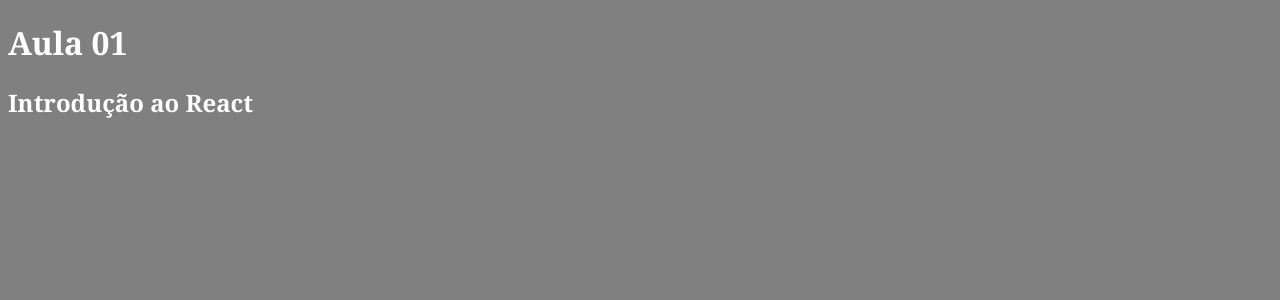
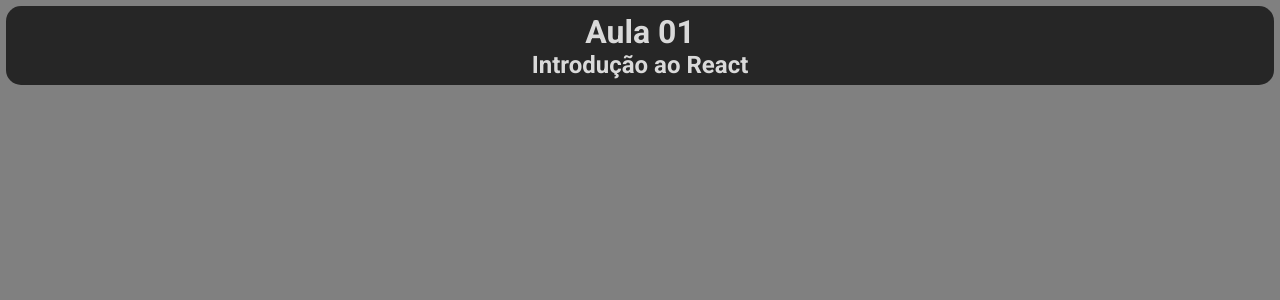
Before and after one commit to wagnerworst/ReactJS, a React (Vite) app in the folder app-react/: page / in a window 1280 px wide. Shown: the top 300 px of the page. Built offline with nearby package versions, Linux system fonts and the light colour scheme.

Commit message:
Meio aula 01

```diff
--- a/app-react/index.html
+++ b/app-react/index.html
@@ -5,6 +5,9 @@
     <link rel="icon" type="image/svg+xml" href="/vite.svg" />
     <meta name="viewport" content="width=device-width, initial-scale=1.0" />
     <title>Wagner's React</title>
+    <link rel="preconnect" href="https://fonts.googleapis.com">
+    <link rel="preconnect" href="https://fonts.gstatic.com" crossorigin>
+    <link href="https://fonts.googleapis.com/css2?family=Roboto:ital,wght@0,100;0,300;0,400;0,500;0,700;0,900;1,100;1,300;1,400;1,500;1,700;1,900&display=swap" rel="stylesheet">
   </head>
   <body>
     <div id="root"></div>
--- a/app-react/src/App.css
+++ b/app-react/src/App.css
@@ -1,5 +1,23 @@
+*{
+  margin: 0px;
+  padding: 0px;
+  text-decoration: none;
+}
 body{
+  font-family: "Roboto", serif;
+  font-weight: 500;
+  font-style: normal;
   background-color: gray;
   color: white;
-  font-family: Cambria, Cochin, Georgia, Times, 'Times New Roman', serif
+  padding: 0.5%;
 }
+header{
+  display: flex;
+  flex-direction: column;
+  justify-content: center;
+  align-items: center;
+  border-radius: 15px;
+  opacity: 70%;
+  background-color: black;
+  padding: 0.5%;
+}
--- a/app-react/src/App.tsx
+++ b/app-react/src/App.tsx
@@ -2,12 +2,14 @@
 
 function App() {
 
-  const language = 1+1 ? "React" : "VueJS";
+  const language = 1==1 ? "React" : "VueJS";
 
   return (
     <>
-      <h1>Aula 01</h1>
-      <h2>Introdução ao {language}</h2>
+      <header>
+        <h1>Aula 01</h1>
+        <h2>Introdução ao {language}</h2>
+      </header>
     </>
   )
 }
```
